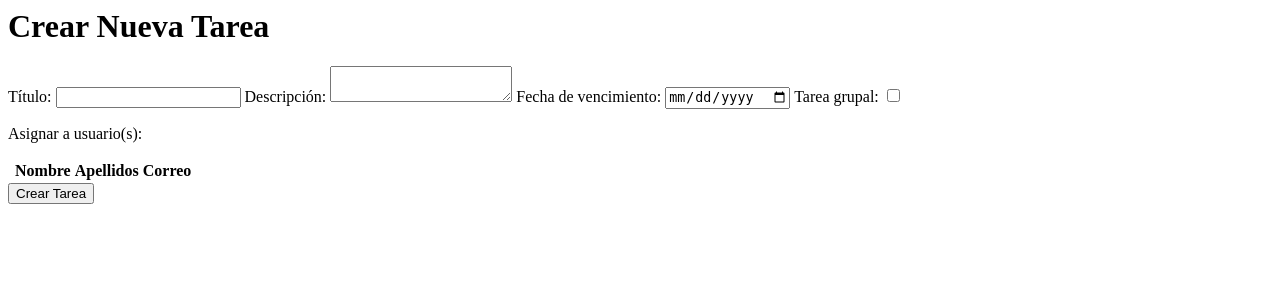
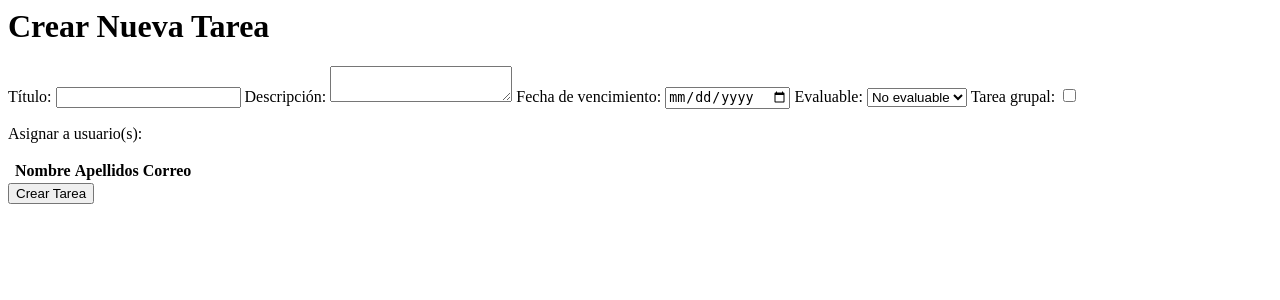
Before and after one commit to kasimxo/DWES-UT04-Persistencia-de-datos, a Django app: page /tareas/crear/ in a window 1280 px wide. Shown: the top 300 px of the page. Run offline with Django 5.2, Linux system fonts and the light colour scheme; the visitor is signed in with stand-in values (Sample User, id 1); data comes from the database, SQL or seed files in the repository; lists and menus that the app fills with data are empty.

Commit message:
Añadido campo es evaluable al formulario de creación de tarea

```diff
--- a/tarea-planner/tarea_planner/templates/tareas/crear_tarea.html
+++ b/tarea-planner/tarea_planner/templates/tareas/crear_tarea.html
@@ -9,6 +9,12 @@
 
     <label for="fecha_vencimiento">Fecha de vencimiento:</label>
     <input type="date" id="fecha_vencimiento" name="fecha_vencimiento" required>
+
+    <label for="es_evaluable">Evaluable:</label>
+    <select id="es_evaluable" name="es_evaluable">
+        <option value="false">No evaluable</option>
+        <option value="true">Evaluable</option>
+    </select>
 
     <label for="grupal">Tarea grupal:</label>
     <input type="checkbox" id="grupal" name="grupal">
```
